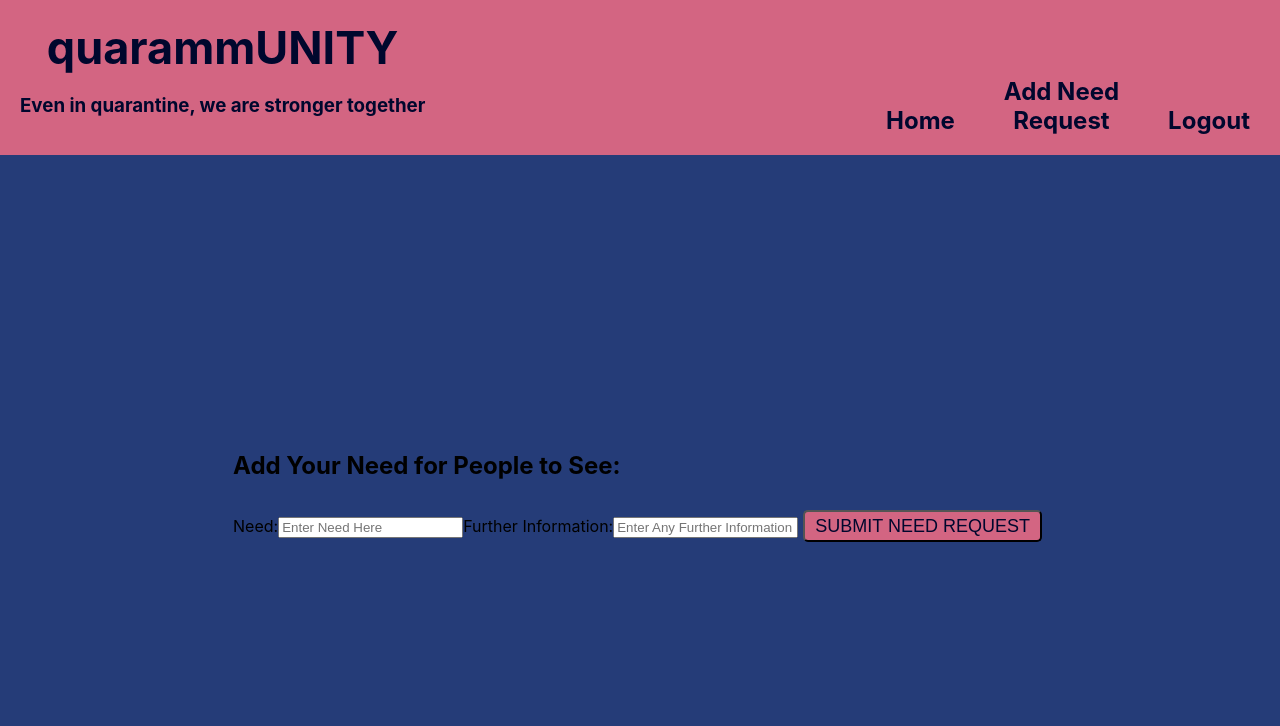
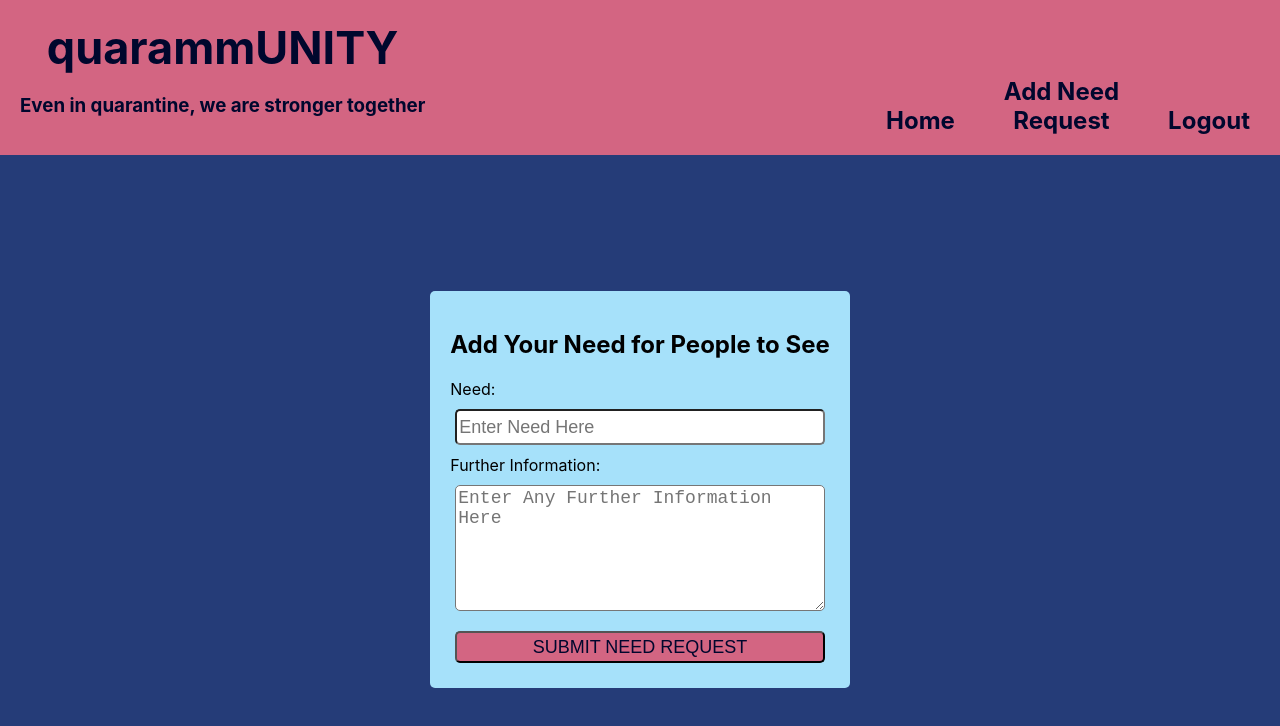
Before and after one commit to benjamin-firth/quarammUNITY, a React (Create React App) app in the folder quarammunity/: page /addneed in a window 1280 px wide. Shown: the top 726 px of the page. Built offline with nearby package versions, Linux system fonts and the light colour scheme.

Commit message:
Add basic styling to addneed page

```diff
--- a/quarammunity/src/components/AddNeed/AddNeed.js
+++ b/quarammunity/src/components/AddNeed/AddNeed.js
@@ -1,15 +1,16 @@
 import React from 'react';
+import './AddNeed.scss';
 
 const AddNeed = () => {
   return (
     <section>
-      <div>
-        <h2>Add Your Need for People to See:</h2>
+      <div className='enter-need-box'>
+        <h2>Add Your Need for People to See</h2>
         <form>
           <label>Need:</label>
           <input placeholder='Enter Need Here' />
           <label>Further Information:</label>
-          <input placeholder='Enter Any Further Information Here' />
+          <textarea placeholder='Enter Any Further Information Here' />
           <button>SUBMIT NEED REQUEST</button>
         </form>
       </div>
--- a/quarammunity/src/components/AddNeed/AddNeed.scss
+++ b/quarammunity/src/components/AddNeed/AddNeed.scss
@@ -1 +1,22 @@
-import React from 'react'
+.enter-need-box {
+  background-color: #A6E1FA;
+  border-radius: 5px;
+  padding: 20px;
+
+  form {
+    display: flex;
+    flex-direction: column;
+  }
+
+  input,
+  textarea {
+    border-radius: 5px;
+    font-size: 18px;
+    height: 30px;
+    margin: 10px 5px 10px 5px;
+  }
+
+  textarea {
+    height: 120px;
+  }
+}
```
